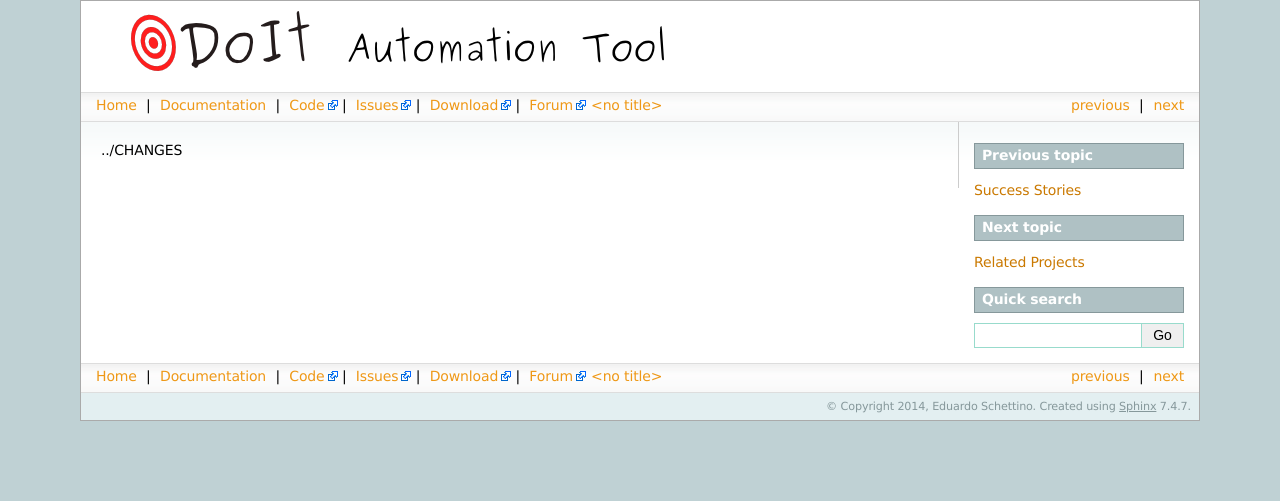
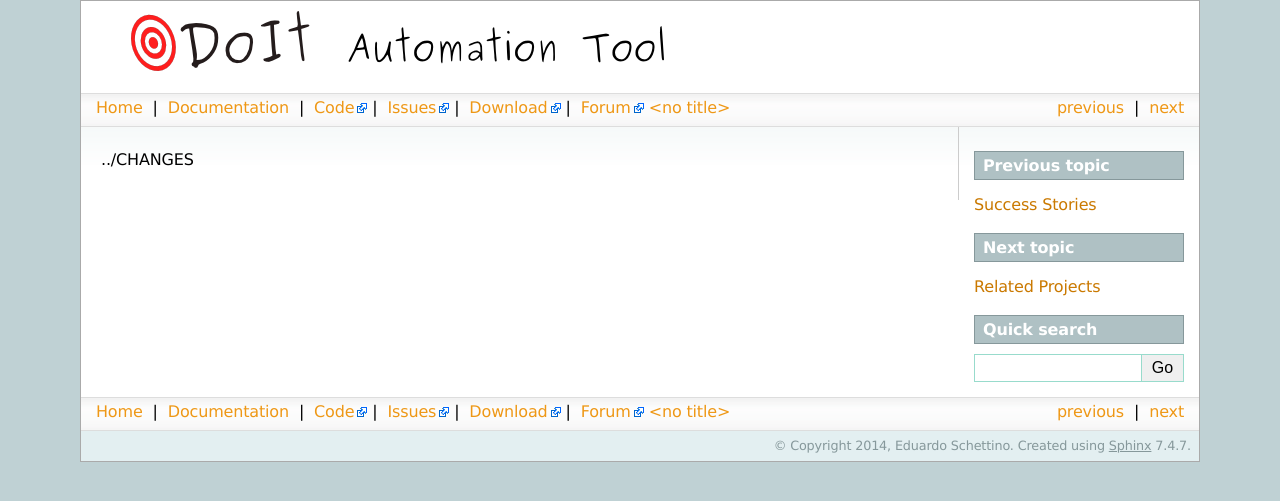
Before and after one commit to pydoit/doit, a Sphinx documentation site: the page built from doc/changes.rst, in a window 1280 px wide. Shown: the top 501 px of the page. Built offline with Sphinx 7.4.7, drawn with Linux system fonts in a browser that asks for light colours.

```diff
--- a/doc/_templates/layout.html
+++ b/doc/_templates/layout.html
@@ -2,6 +2,10 @@
 
 {% block extrahead %}
 <style>
+  body {
+    font-size: 16px;
+  }
+
   div.topic {
     padding: 2px;
     background-color: #F8F4A6;
@@ -20,6 +24,11 @@
 
   div.related ul li a.external-link {
     padding-right: 13px;
+  }
+
+  .sidebartext {
+    font-size: 75%;
+    line-height: 130%;
   }
 
 </style>
@@ -84,10 +93,20 @@
 </div>
 <br/>
 
-<div style="font-size:75%">
-Why Donate? Donations will be used to sponsor futher development of the project.<br/>
+<div class="sidebartext">
+Why Donate? Donations will be used to sponsor further development of the project.<br/>
 <br/>
-For coorporate donations the logo of your company will be placed on this website side-bar (see above). For more information please contact <em>schettino72</em>&#64<span>gmail.com</span><br/>
+For corporate donations the logo of your company will be placed on this website side-bar (see above). For more information please contact <em>schettino72</em>&#64<span>gmail.com</span><br/>
+</div>
+
+<h3>Hire me</h3>
+<div class="sidebartext">
+Looking for a python developer with a proven record of designing and developing
+robust and well tested applications?
+The creator and maintainer of <em>doit</em> is available for hire.
+Full-time, part-time or one-off job.
+<br/>
+Contact: <em>schettino72</em>&#64<span>gmail.com</span>
 </div>
 
 
```
Also changed, not shown: other parts of doc/_templates/layout.html (+1 -1 lines).
